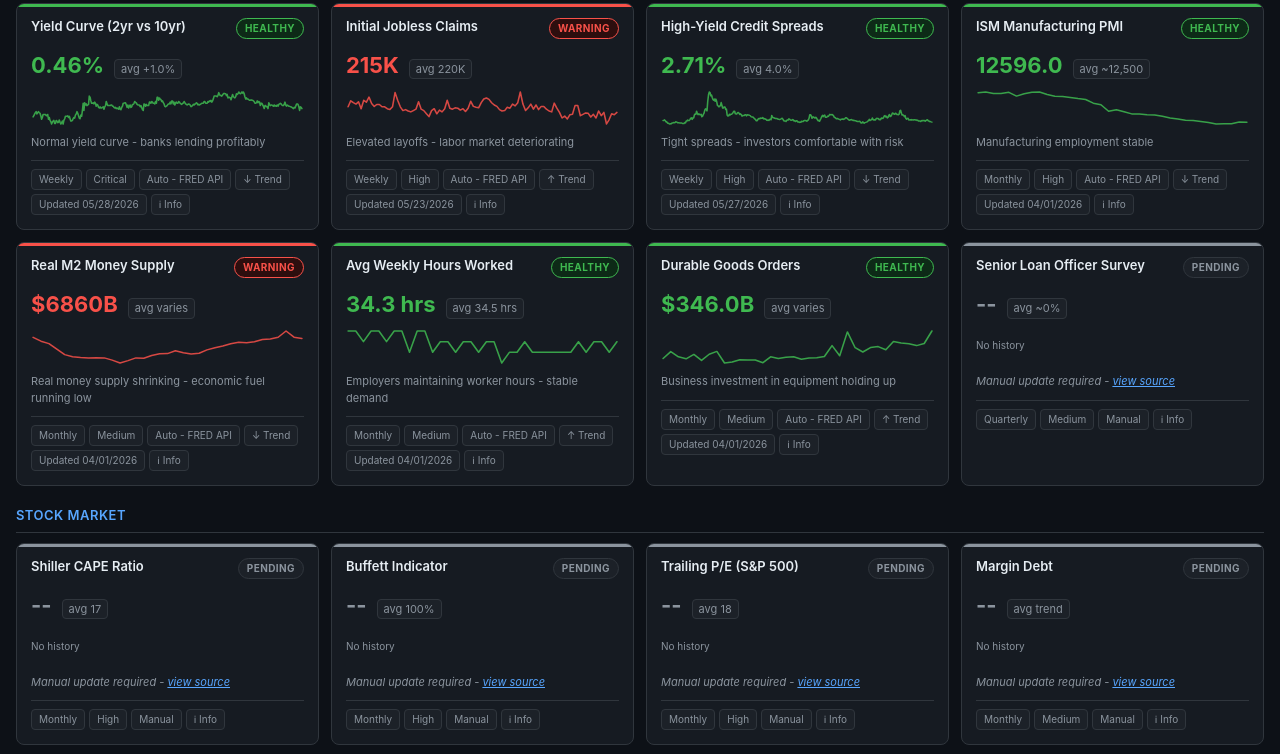
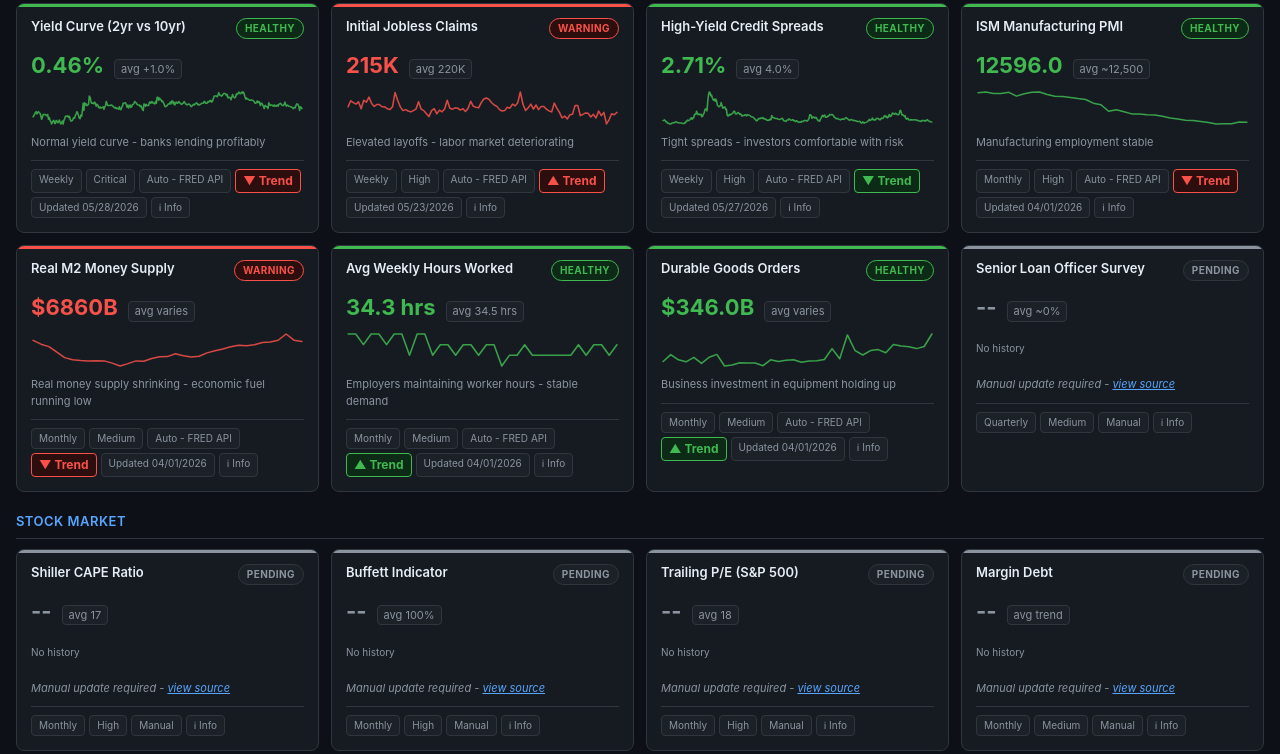
Before and after one commit to egrendonDev/economy-indicators, a website: page index.html in a window 1280 px wide. Shown: the part 766-1520 px from the top of the page. Drawn offline with Linux system fonts and the light colour scheme.

Commit message:
update to visual

```diff
--- a/index.html
+++ b/index.html
@@ -122,6 +122,9 @@
     .badge-row { display: flex; flex-wrap: wrap; gap: 4px; margin-top: 10px; padding-top: 8px; border-top: 1px solid var(--border); }
     .badge { font-size: 10px; color: var(--muted); background: #1c2128; border: 1px solid var(--border); border-radius: 4px; padding: 2px 7px; white-space: nowrap; }
     .badge-info { cursor: help; }
+    .badge-trend-good { color: var(--green); border-color: var(--green); background: var(--green-bg); font-size: 12px; font-weight: 700; }
+    .badge-trend-bad  { color: var(--red);   border-color: var(--red);   background: var(--red-bg);   font-size: 12px; font-weight: 700; }
+    .badge-trend-flat { font-size: 12px; font-weight: 700; }
     #tooltip { position: fixed; display: none; background: #1c2128; border: 1px solid var(--border); color: var(--text); font-size: 12px; line-height: 1.6; padding: 10px 12px; border-radius: 8px; width: 260px; z-index: 9999; box-shadow: 0 4px 16px rgba(0,0,0,0.5); pointer-events: none; }
 
     /* ---- Footer ---- */
@@ -443,9 +446,20 @@ function getTrend(history, currentValue) {
   const prev = Number(history[history.length - 2].value);
   const curr = Number(currentValue);
   if (isNaN(prev) || isNaN(curr)) return null;
-  if (curr > prev) return '↑';
-  if (curr < prev) return '↓';
+  if (curr > prev) return '▲';
+  if (curr < prev) return '▼';
   return '→';
+}
+
+function getTrendClass(id, trend) {
+  if (!trend || trend === '→') return 'badge-trend-flat';
+  const cfg = THRESHOLDS[id];
+  if (!cfg) return 'badge-trend-flat';
+  const upIsBad = cfg.direction === 'higher';
+  const upIsGood = cfg.direction === 'lower' || cfg.direction === 'inverted';
+  if (trend === '▲') return upIsBad ? 'badge-trend-bad' : upIsGood ? 'badge-trend-good' : 'badge-trend-flat';
+  if (trend === '▼') return upIsBad ? 'badge-trend-good' : upIsGood ? 'badge-trend-bad' : 'badge-trend-flat';
+  return 'badge-trend-flat';
 }
 
 function getRiskLevel(score) {
@@ -497,7 +511,7 @@ function renderCard(indicator, dataMap) {
     meta.frequency  ? `<span class="badge">${meta.frequency}</span>` : '',
     meta.importance ? `<span class="badge">${meta.importance}</span>` : '',
     meta.access     ? `<span class="badge">${sourceLabel}</span>` : '',
-    trend           ? `<span class="badge">${trend} Trend</span>` : '',
+    trend           ? `<span class="badge ${getTrendClass(indicator.id, trend)}">${trend} Trend</span>` : '',
     dateLabel       ? `<span class="badge">Updated ${dateLabel}</span>` : '',
     `<span class="badge badge-info" data-tooltip="${tooltipText}">ℹ Info</span>`
   ].filter(Boolean).join('');
```
